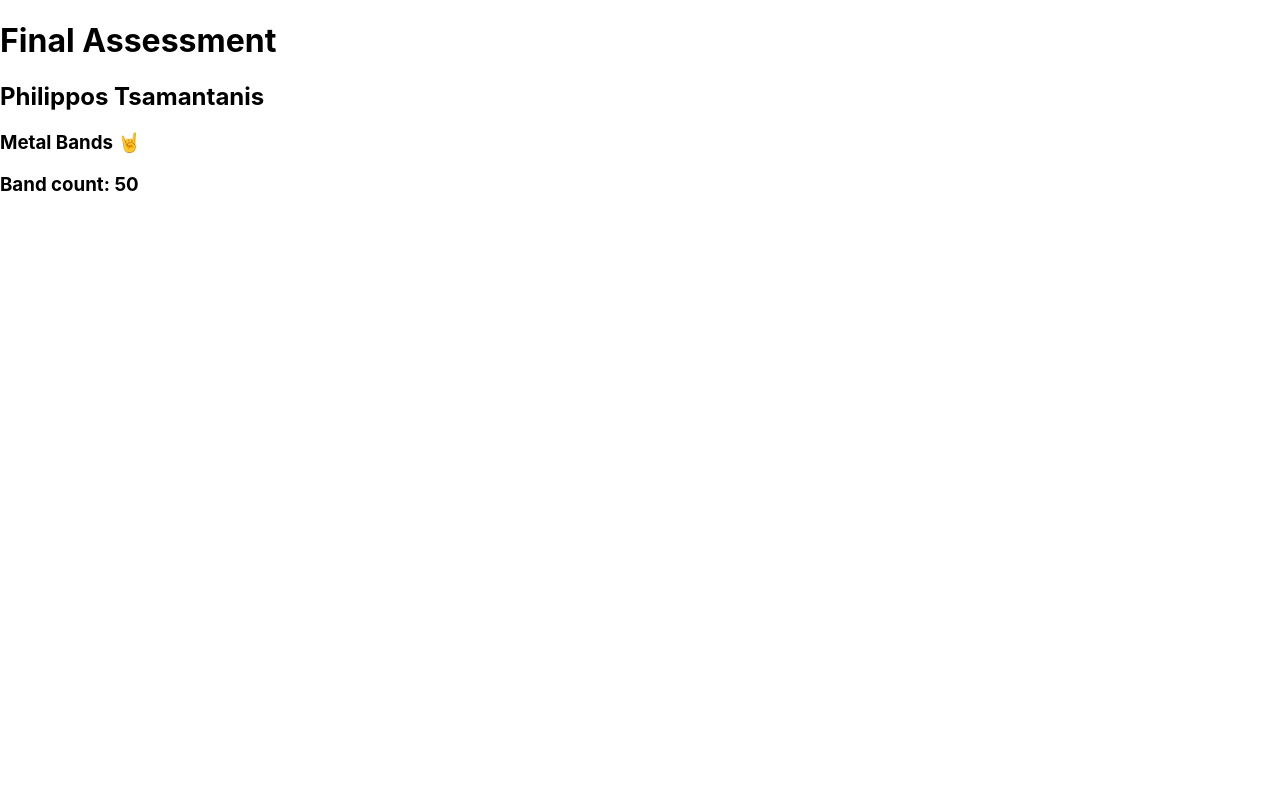
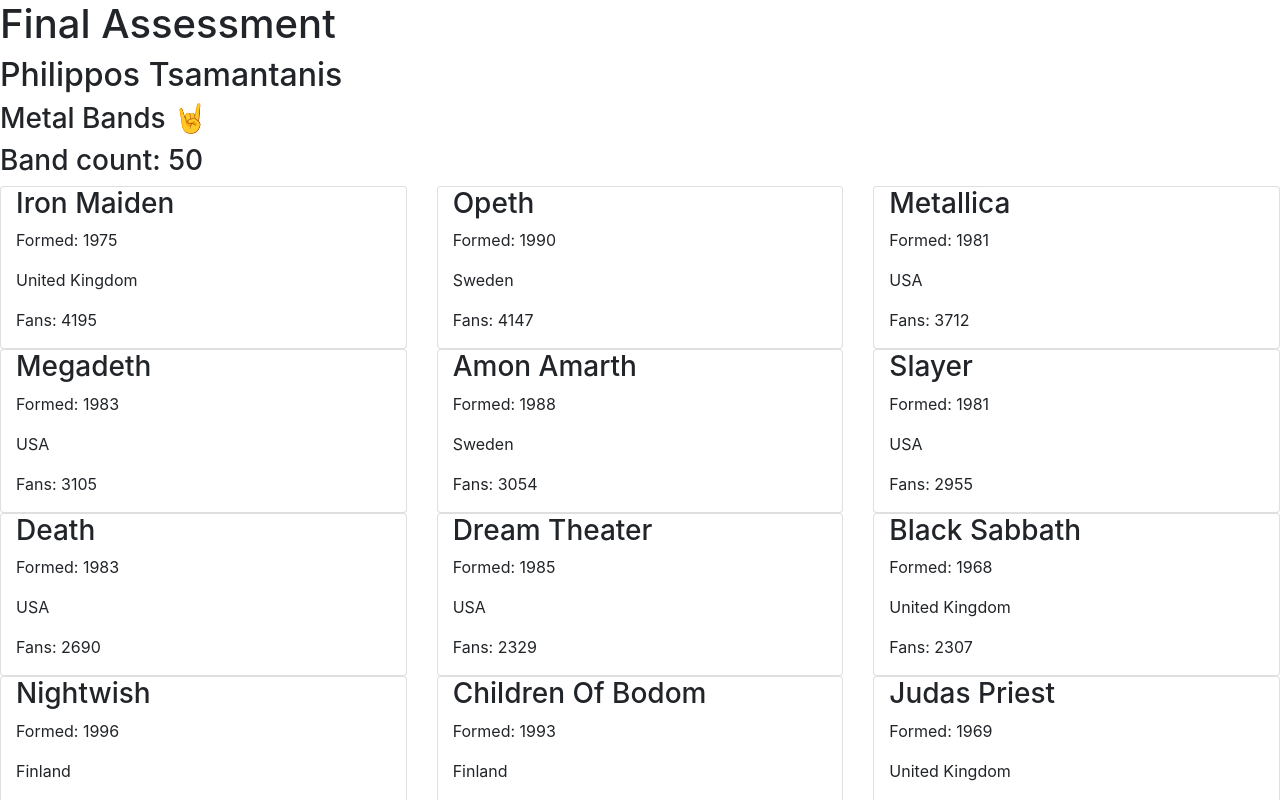
Before and after one commit to tsamantanis/neomorphic-metal-bands, a React (Create React App) app: page / in a window 1280 px wide. Shown: the top 800 px of the page. Built offline with nearby package versions, Linux system fonts and the light colour scheme.

Commit message:
Band display (Challenge 4 & 5)

```diff
--- a/public/index.html
+++ b/public/index.html
@@ -15,15 +15,8 @@
       user's mobile device or desktop. See https://developers.google.com/web/fundamentals/web-app-manifest/
     -->
     <link rel="manifest" href="%PUBLIC_URL%/manifest.json" />
-    <!--
-      Notice the use of %PUBLIC_URL% in the tags above.
-      It will be replaced with the URL of the `public` folder during the build.
-      Only files inside the `public` folder can be referenced from the HTML.
-
-      Unlike "/favicon.ico" or "favicon.ico", "%PUBLIC_URL%/favicon.ico" will
-      work correctly both with client-side routing and a non-root public URL.
-      Learn how to configure a non-root public URL by running `npm run build`.
-    -->
+    <link rel="stylesheet" href="https://stackpath.bootstrapcdn.com/bootstrap/4.1.0/css/bootstrap.min.css"
+   integrity="sha384-9gVQ4dYFwwWSjIDZnLEWnxCjeSWFphJiwGPXr1jddIhOegiu1FwO5qRGvFXOdJZ4" crossorigin="anonymous">
     <title>Tsamantanis Final Assessment</title>
   </head>
   <body>
--- a/src/App.js
+++ b/src/App.js
@@ -1,12 +1,30 @@
 import { Fragment } from 'react'
 import Heading from './components/Heading';
 import MetalMeta from './components/MetalMeta';
+import Band from './components/Band';
+
+import data from './metal.json';
 
 function App() {
     return (
         <Fragment>
             <Heading />
             <MetalMeta />
+            <div className="row">
+                { data.map((band) => {
+                    return (
+                        <Band
+                            key={ band.band_name }
+                            name={ band.band_name }
+                            formed={ band.formed }
+                            origin={ band.origin }
+                            fans={ band.fans }
+                            // split={ band.split }
+                            // style={ band.style }
+                        />
+                    );
+                })}
+            </div>
         </Fragment>
     );
 }
--- /dev/null
+++ b/src/components/Band.js
@@ -0,0 +1,20 @@
+function Band(props) {
+    return (
+        <div className="col-12 col-md-4">
+            <div className="card">
+                <div className="container">
+                    <div className="row">
+                        <div className="col-12">
+                            <h3>{ props.name }</h3>
+                            <p>Formed: { props.formed }</p>
+                            <p>{ props.origin }</p>
+                            <p>Fans: { props.fans }</p>
+                        </div>
+                    </div>
+                </div>
+            </div>
+        </div>
+    );
+}
+
+export default Band;
```
